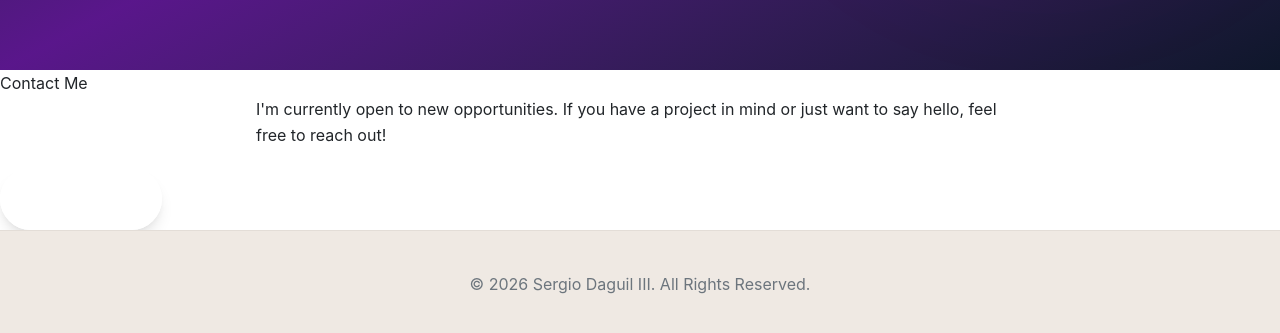
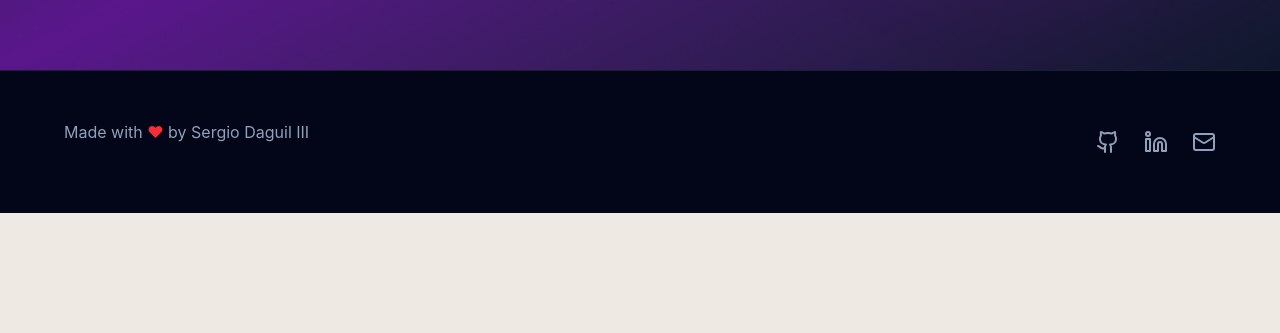
Before and after one commit to CHOKOLOKI/Portfolio, a React (Vite) app: page / in a window 1280 px wide. Shown: the part 2852-3185 px from the top of the page. After the commit the page ends 3065 px from the top, so only its background shows below. Built offline with nearby package versions, Linux system fonts and the light colour scheme; a web font is replaced by a local one.

Commit message:
Add Footer

```diff
--- a/src/app/components/App.jsx
+++ b/src/app/components/App.jsx
@@ -1,7 +1,6 @@
 import Hero from './Hero';
 import About from './About';
 import Projects from './Projects';
-import Contact from './Contact';
 import Skills from './Skills';
 import Footer from './Footer';
 
@@ -13,7 +12,6 @@ function App() {
         <About />
         <Skills />
         <Projects />
-        <Contact />
       </main>
       <Footer />
     </>
--- a/src/app/components/Contact.jsx
+++ /dev/null
@@ -1,13 +0,0 @@
-import React from 'react';
-
-const Contact = () => {
-  return (
-    <section id="contact" className="bg-card-bg z-[2]">
-      <h2>Contact Me</h2>
-      <p className="max-w-3xl mx-auto mb-8">I'm currently open to new opportunities. If you have a project in mind or just want to say hello, feel free to reach out!</p>
-      <a href="mailto:your.email@example.com" className="btn">Get In Touch</a>
-    </section>
-  );
-};
-
-export default Contact;
--- a/src/app/components/Footer.jsx
+++ b/src/app/components/Footer.jsx
@@ -1,9 +1,62 @@
+import { Github, Linkedin, Mail } from 'lucide-react';
 import React from 'react';
+import { motion } from 'motion/react';
 
 const Footer = () => {
   return (
-    <footer className="bg-bg text-secondary text-center py-10 px-5 relative z-[2] border-t border-black/5">
-      <p className="m-0">&copy; 2026 Sergio Daguil III. All Rights Reserved.</p>
+    <footer className="bg-slate-950 text-white py-12 px-4 border-t border-white/10">
+      <div className='max-w-6xl mx-auto'>
+        <div className='flex flex-col md:flex-row justify-between items-center gap-6'>
+          <motion.div
+            className="flex items-center gap-4"
+            initial={{ opacity: 0, y: 20 }}
+            whileInView={{ opacity: 1, y: 0 }}
+            viewport={{ once: true }}
+            transition={{ duration: 0.5 }}
+          >
+            <p className='text-slate-400'>
+              Made with <span className='text-red-500'>♥</span> by Sergio Daguil III
+            </p>
+          </motion.div>
+
+          <motion.div
+            className="flex items-center gap-6"
+            initial={{ opacity: 0, y: 20 }}
+            whileInView={{ opacity: 1, y: 0 }}
+            viewport={{ once: true }}
+            transition={{ duration: 0.5, delay: 0.1 }}
+          >
+          <motion.a
+            href="https://github.com/CHOKOLOKI"
+            target="_blank"
+            rel="noopener noreferrer"
+            className="text-slate-400 hover:text-white transition-colors"
+            whileHover={{ scale: 1.2, rotate: 5 }}
+            whileTap={{ scale: 0.9 }}
+          >
+            <Github className="w-6 h-6" />
+          </motion.a>
+          <motion.a
+            href="https://www.linkedin.com/in/sergio-daguil-8653bb1aa/"
+            target="_blank"
+            rel="noopener noreferrer"
+            className="text-slate-400 hover:text-white transition-colors"
+            whileHover={{ scale: 1.2, rotate: 5 }}
+            whileTap={{ scale: 0.9 }}
+          >
+            <Linkedin className="w-6 h-6" />
+          </motion.a>
+          <motion.a
+            href="mailto:daguilgio@gmail.com"
+            className="text-slate-400 hover:text-white transition-colors"
+            whileHover={{ scale: 1.2, rotate: 5 }}
+            whileTap={{ scale: 0.9 }}
+          >
+            <Mail className="w-6 h-6" />
+          </motion.a>
+          </motion.div>
+        </div>
+      </div>
     </footer>
   );
 };
```
